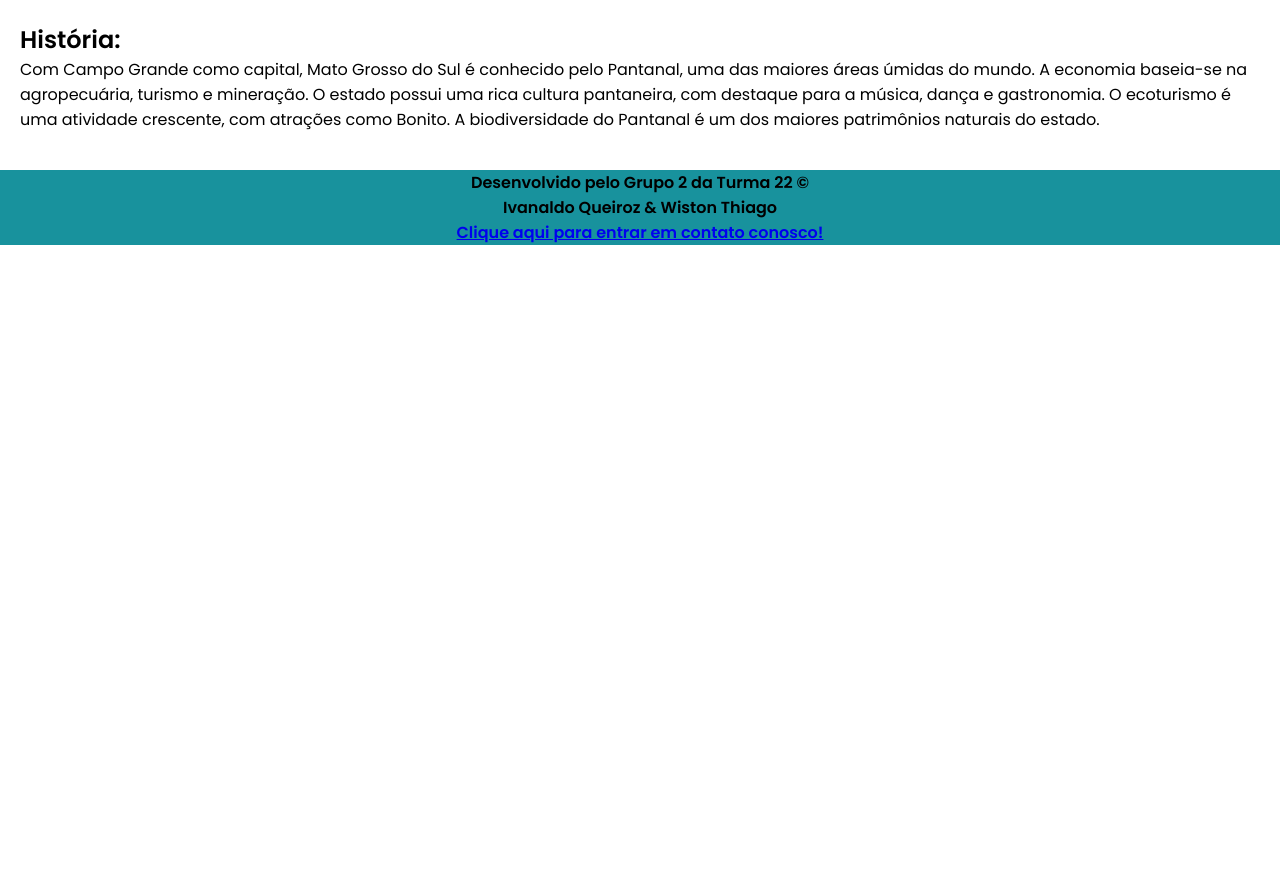
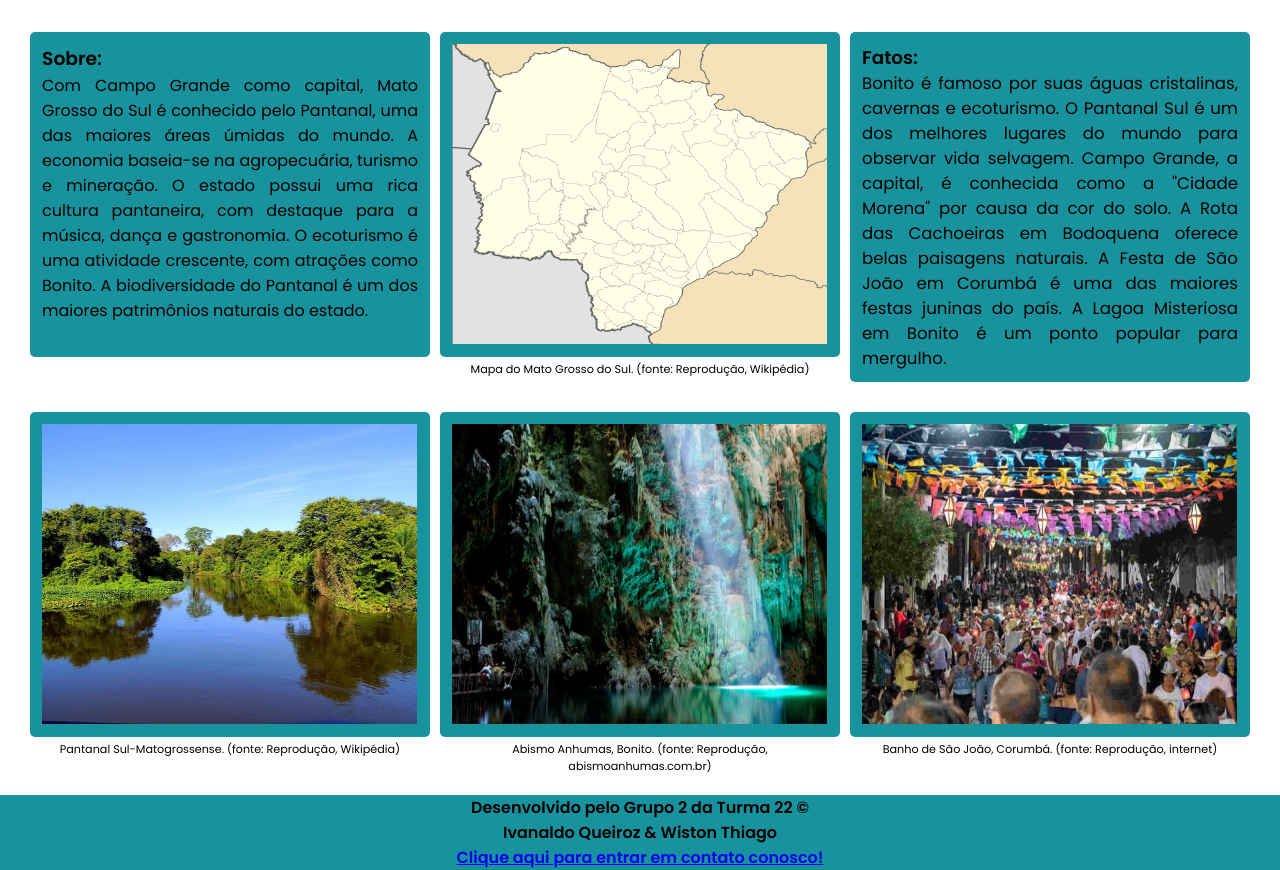
Before and after one commit to WistonThiago/projetointegrador02, a plain HTML site: page estados/mato-grosso-do-sul.html in a window 1280 px wide. Shown: the part 290-1160 px from the top of the page. Before the commit the page ends 800 px from the top, so only its background shows below. Drawn offline with Linux system fonts and the light colour scheme.

Commit message:
Implementações visuais em mato-grosso-do-sul.html.

```diff
--- a/estados/mato-grosso-do-sul.html
+++ b/estados/mato-grosso-do-sul.html
@@ -9,7 +9,7 @@
 <body>
     <header>
         <nav>
-            <a href="https://www.ibge.gov.br/cidades-e-estados.html" target="_blank">
+            <a href="https://www.ibge.gov.br/cidades-e-estados/ms.html" target="_blank">
                 <img class="imgestado" src="/img/MS.png"></a>
             <div class="logo">
                 <a href="./mato-grosso-do-sul.html">Mato Grosso do Sul</a>
@@ -54,8 +54,32 @@
         <h3 class="estado-info" id="area-ms"></h3>
         <h3 class="estado-info" id="regiao-ms"></h3>
         <br>
-        <h2>História:</h2>
-        <p id="estado-ms" class="estado-info"></p>
+        <div class="container">
+            <div class="boxcontent">
+                <h3>Sobre:</h3>
+                <p id="estado-ms" class="estado-info"></p>
+            </div>
+            <div class="boxcontent">
+                <img src="/img/estadospic/mato_grosso_do_sul.png" id="statepic" alt="Mapa MS">
+                <p id="subpics">Mapa do Mato Grosso do Sul. (fonte: Reprodução, Wikipédia)</p>
+            </div>
+            <div class="boxcontent" id="divfatospi">
+                <h3>Fatos:</h3>
+                <p id="fatos-ms" class="estado-info" style="font-size: 1.04rem;"></p>
+            </div>
+            <div class="boxcontent">
+                <img src="/img/estadospic/ms.JPG" id="statepic" alt="Pantanal">
+                <p id="subpics">Pantanal Sul-Matogrossense. (fonte: Reprodução, Wikipédia)</p>
+            </div>
+            <div class="boxcontent">
+                <img src="/img/estadospic/ms_01.jpg" id="statepic" alt="A.A">
+                <p id="subpics">Abismo Anhumas, Bonito. (fonte: Reprodução, abismoanhumas.com.br)</p>
+            </div>
+            <div class="boxcontent">
+                <img src="/img/estadospic/ms_02.jpg" id="statepic" alt="Banho">
+                <p id="subpics">Banho de São João, Corumbá. (fonte: Reprodução, internet)</p>
+            </div>
+            </div>
     </main>
     <br>
     <footer id="footerindex">
```
Also changed, not shown: img/estadospic/ms.JPG (added), img/estadospic/ms_01.jpg (added), img/estadospic/ms_02.jpg (added).
